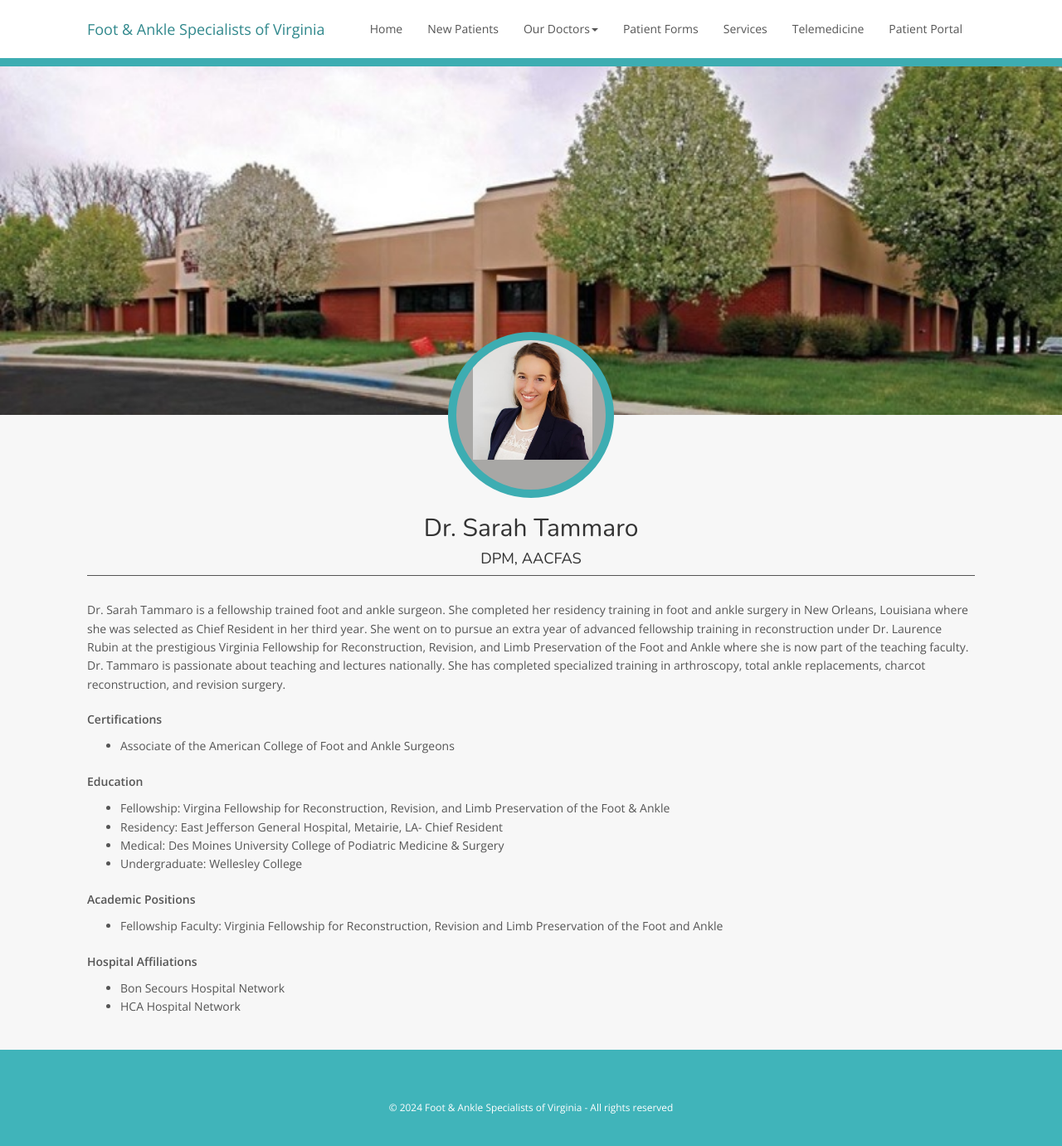
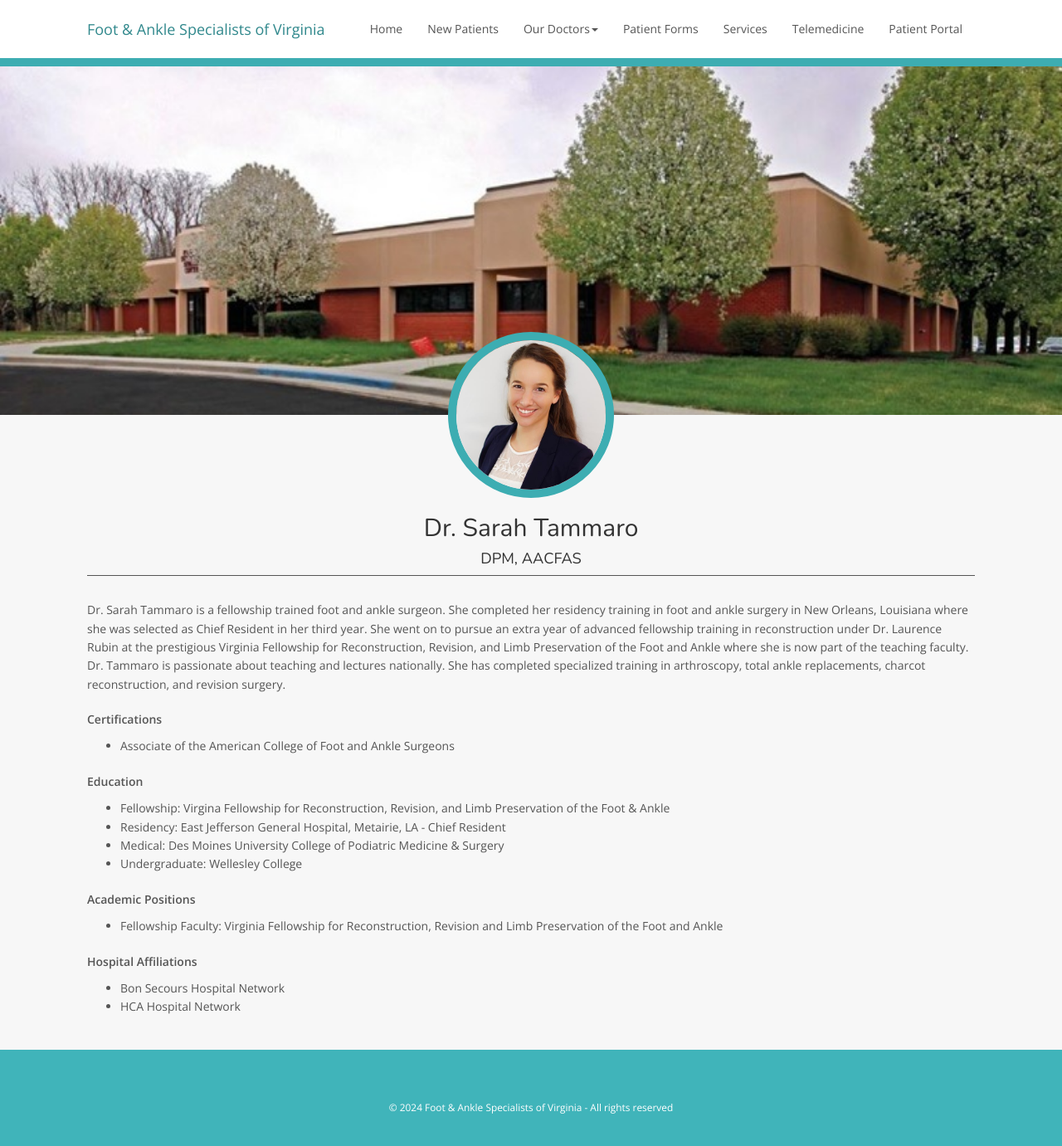
Before and after one commit to smrubin/fasv, a Jekyll site: the page built from dr-sarah-tammaro-dpm.html, in a window 1280 px wide and 1400 px high. Shown: the top 1381 px of the window at 83% size. Built offline with Jekyll 4.4.1, drawn with Linux system fonts in a browser that asks for light colours; nearby versions of some CDN libraries.

Commit message:
Minor copy and styling tweaks

```diff
--- a/_scss/components/_profile.scss
+++ b/_scss/components/_profile.scss
@@ -69,11 +69,6 @@
         margin-left: 20px;
         margin-top: 5px;
       }
-
-      &.tammaro {
-        width: 80%;
-        margin-left: 20px;
-      }
     }
   }
 
--- a/dr-sarah-tammaro-dpm.html
+++ b/dr-sarah-tammaro-dpm.html
@@ -26,7 +26,7 @@ layout: default
 		<ul>
 			<li>Fellowship: Virgina Fellowship for Reconstruction, Revision, and Limb Preservation of the Foot
 				&amp; Ankle</li>
-			<li>Residency: East Jefferson General Hospital, Metairie, LA- Chief Resident</li>
+			<li>Residency: East Jefferson General Hospital, Metairie, LA - Chief Resident</li>
 			<li>Medical: Des Moines University College of Podiatric Medicine &amp; Surgery</li>
 			<li>Undergraduate: Wellesley College</li>
 		</ul>
```
